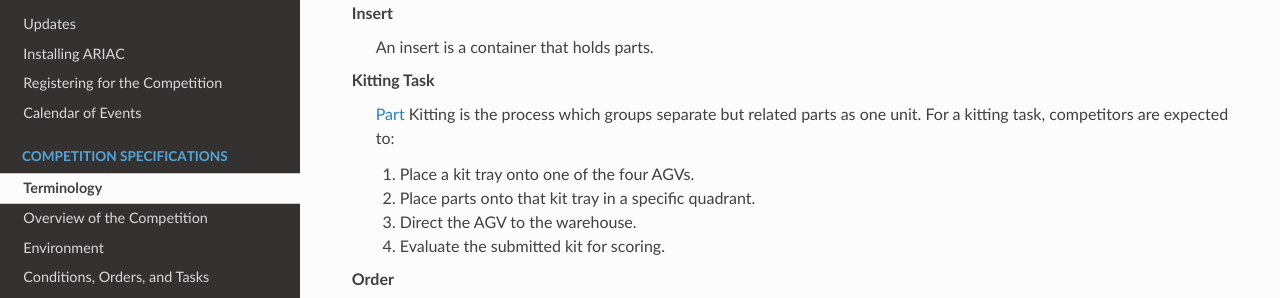
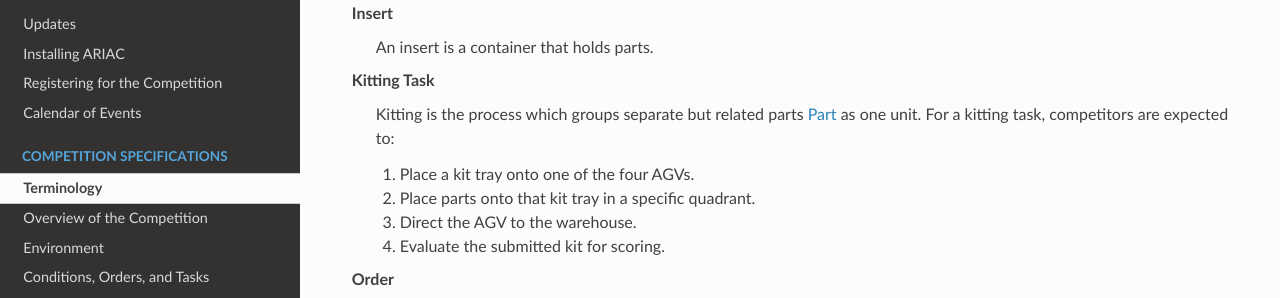
Before and after one commit to usnistgov/ARIAC, a Sphinx documentation site: the page built from docs/competition/terminology.rst, in a window 1280 px wide and 900 px high, scrolled down 620 px. Shown: the part 153-451 px from the top of the window. Built offline with Sphinx 7.4.7 and the Read the Docs theme 2.0.0, drawn with Linux system fonts in a browser that asks for light colours.

```diff
--- a/docs/competition/terminology.rst
+++ b/docs/competition/terminology.rst
@@ -27,8 +27,8 @@ Terminology
       An order is an instruction containing information on a task (`target to kitting task_`, `target to assembly task_`, or `target to combined task_`). Each task consists of at least one part of a specific color and type.
 
     Kitting Task
-      :term:`Part`
-      Kitting is the process which groups separate but related parts as one unit. For a kitting task, competitors are expected to:
+      Kitting is the process which groups separate but related parts :term:`Part`
+      as one unit. For a kitting task, competitors are expected to:
 
       1. Place a kit tray onto one of the four AGVs.
       2. Place parts onto that kit tray in a specific quadrant.
```
